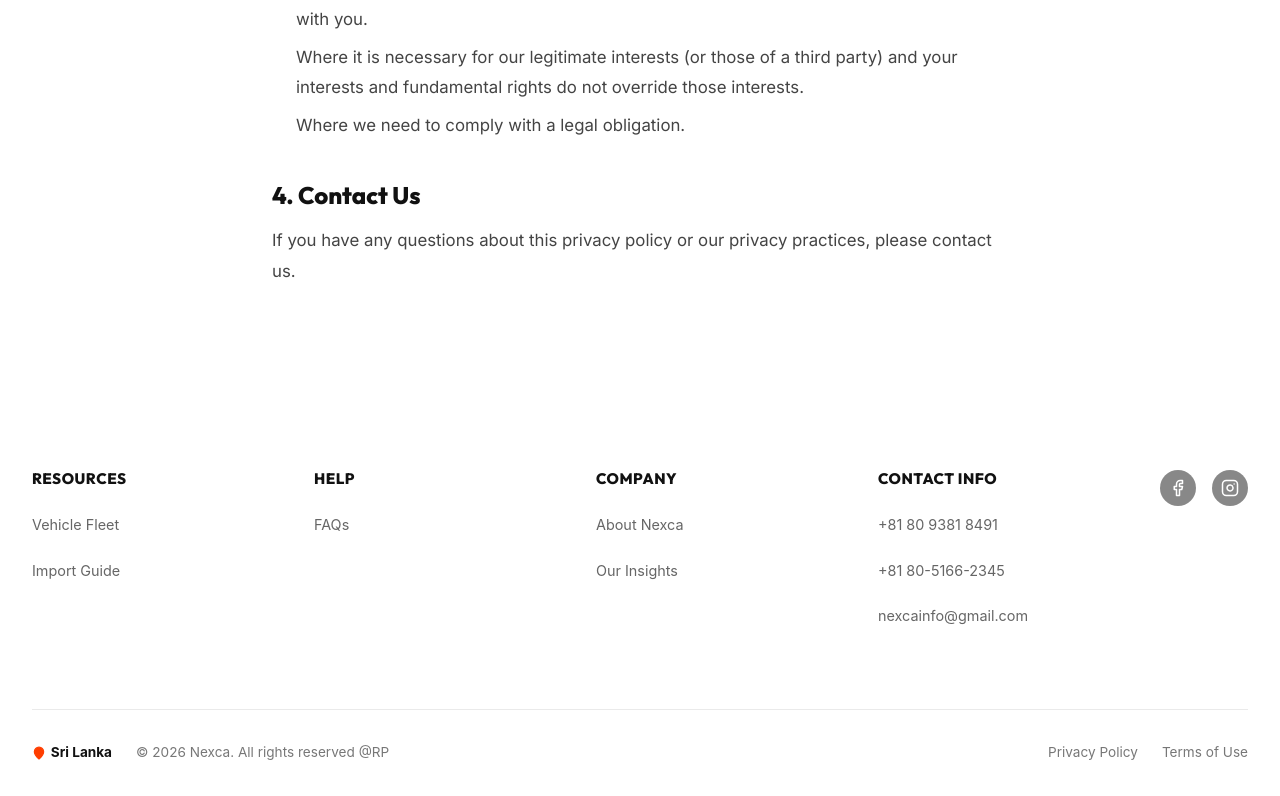
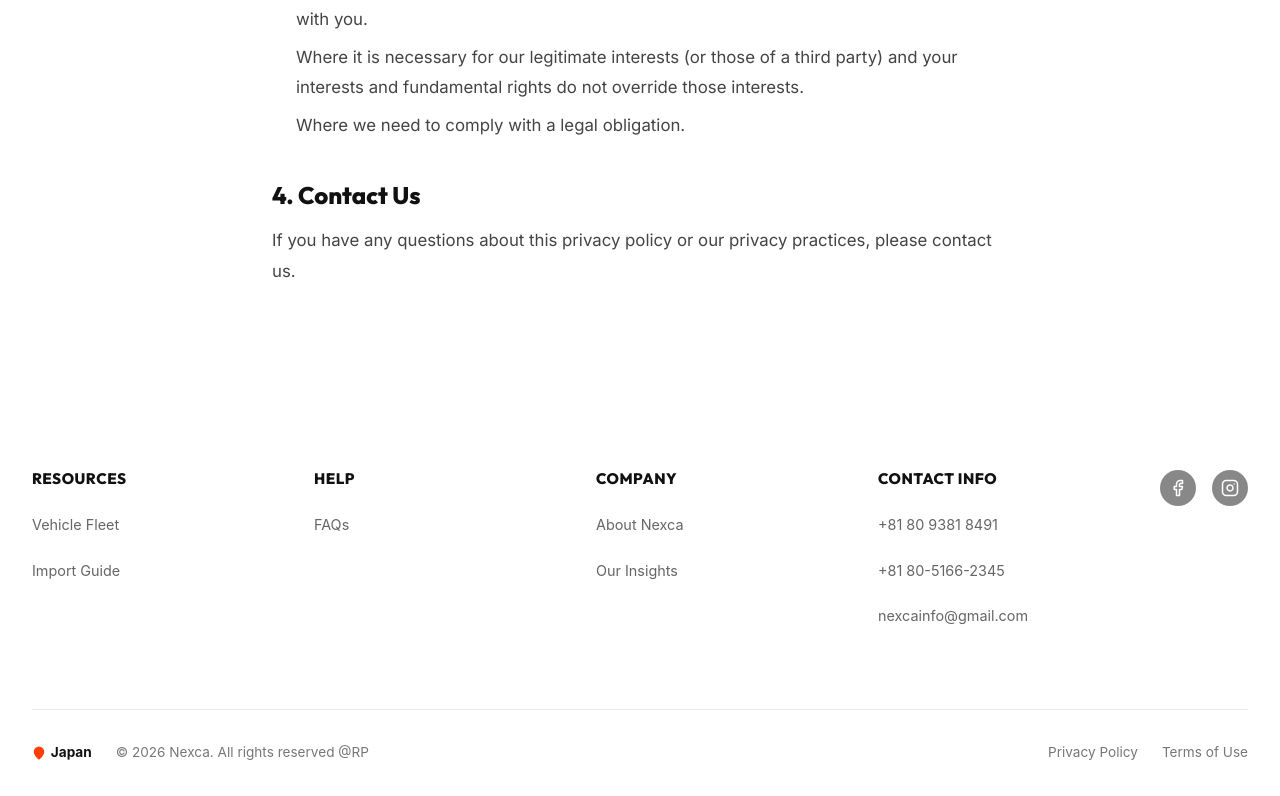
Before and after one commit to AMGRPrabhatha/Nexca, a React (Vite) app: page /privacy-policy in a window 1280 px wide. Shown: the part 938-1734 px from the top of the page. Built offline with nearby package versions, Linux system fonts and the light colour scheme.

Commit message:
Update footer location to Japan

```diff
--- a/src/components/Footer.jsx
+++ b/src/components/Footer.jsx
@@ -54,7 +54,7 @@ export const Footer = () => {
         <div className="footer-bottom-row">
           <div className="footer-bottom-left">
             <div className="location-pin">
-              <MapPin size={14} color="#ff3e00" fill="#ff3e00" /> <strong>Sri Lanka</strong>
+              <MapPin size={14} color="#ff3e00" fill="#ff3e00" /> <strong>Japan</strong>
             </div>
             <div className="copyright-text">
               © 2026 Nexca. All rights reserved @RP
```
